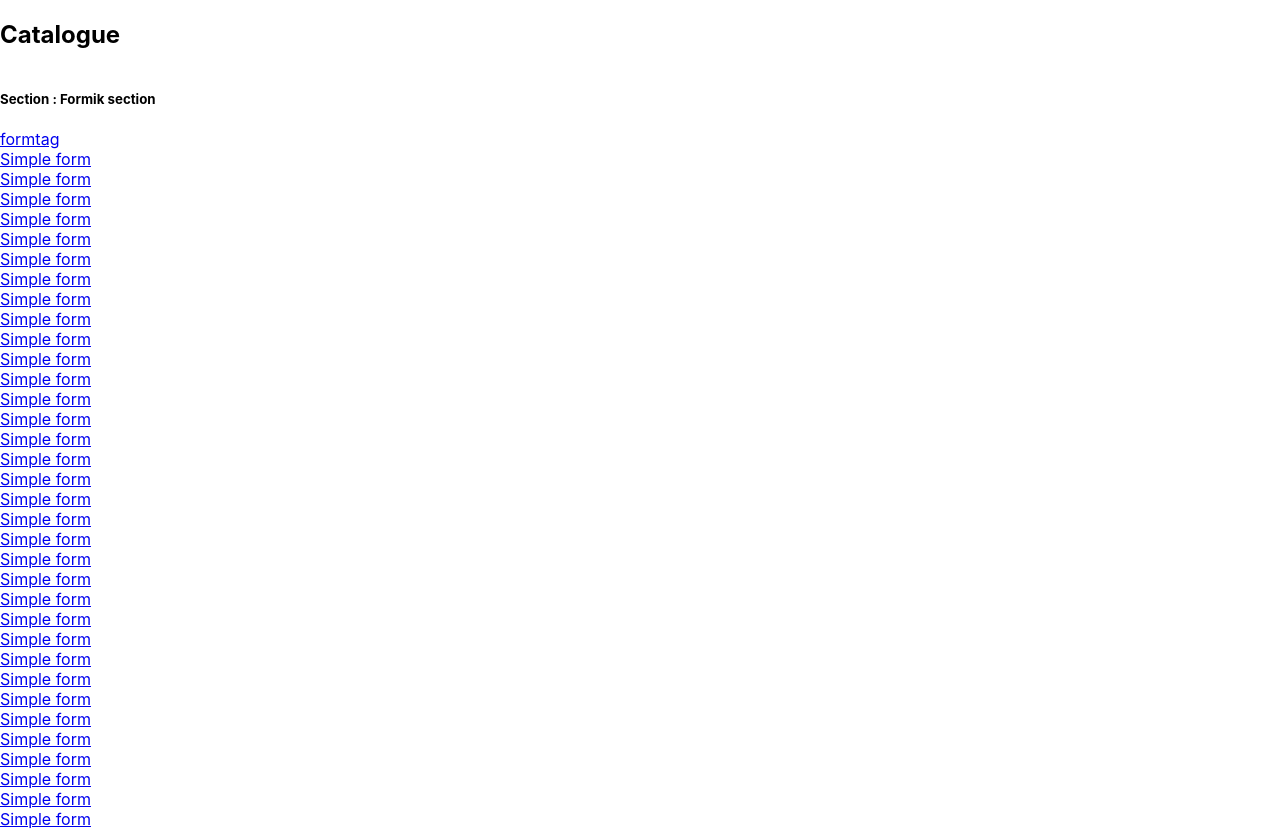
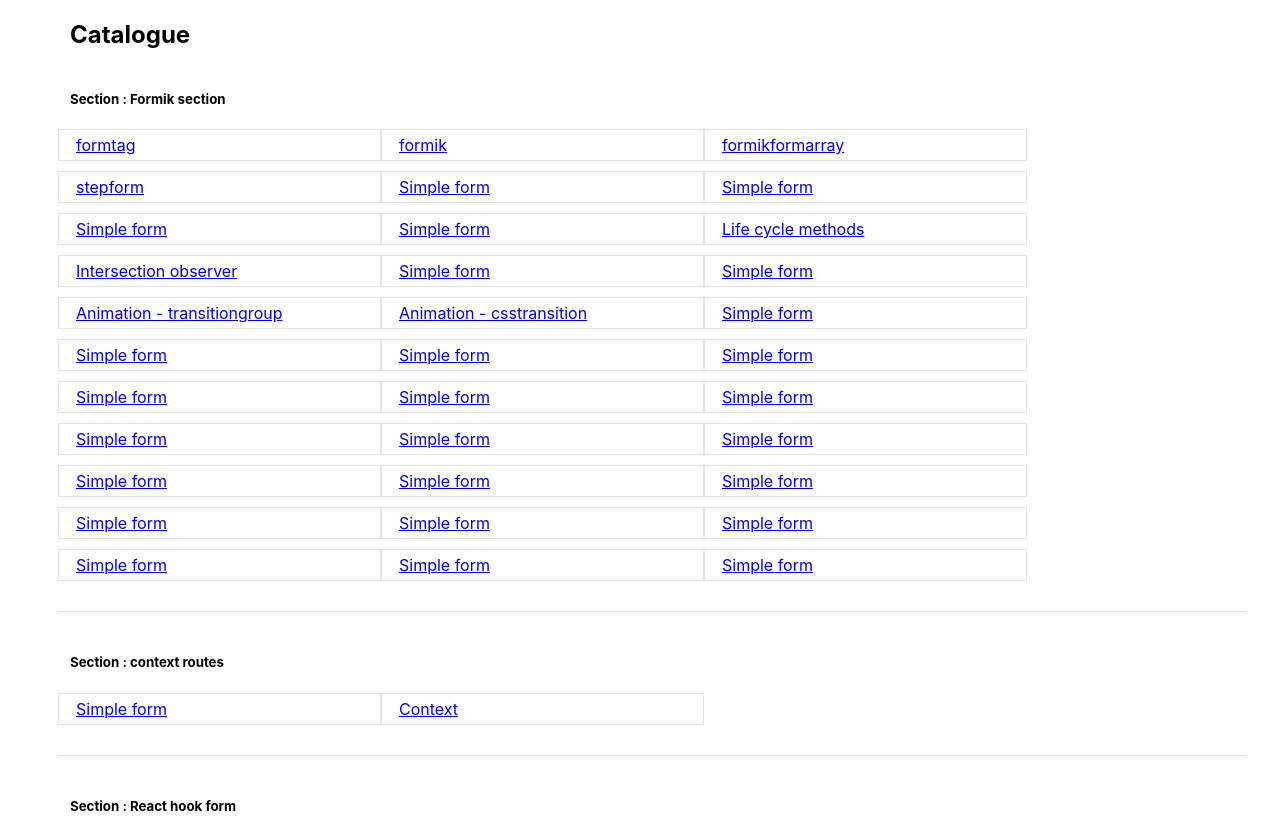
Before and after one commit to shamseerahammedm/react-everything, a React (Create React App) app: page / in a window 1280 px wide. Shown: the top 831 px of the page. Built offline with nearby package versions, Linux system fonts and the light colour scheme; what namor would draw is missing.

Commit message:
catelogue design change

```diff
--- a/src/App.js
+++ b/src/App.js
@@ -87,7 +87,7 @@ export const routePaths = [
         component: FormikTag
       },
       {
-        linkName: "Simple form",
+        linkName: "formik",
         path: "/formik",
         linkDescription: null,
         exact: true,
@@ -95,7 +95,7 @@ export const routePaths = [
         component: FormikForm
       },
       {
-        linkName: "Simple form",
+        linkName: "formikformarray",
         path: "/formikformarray",
         linkDescription: null,
         exact: true,
@@ -103,22 +103,13 @@ export const routePaths = [
         component: FormikFullFormFormArrayValidation
       },
       {
-        linkName: "Simple form",
+        linkName: "stepform",
         path: "/stepform",
         linkDescription: null,
         exact: true,
         exclude: false,
         component: StepForm
       },
-      {
-        linkName: "Simple form",
-        path: "/formik-backend-errors",
-        linkDescription: null,
-        exact: true,
-        exclude: false,
-        component: FormikBackEndErrors
-      },
-
       {
         linkName: "Simple form",
         path: "/formik-custom-normal",
@@ -152,7 +143,7 @@ export const routePaths = [
         component: Refs
       },
       {
-        linkName: "Simple form",
+        linkName: "Life cycle methods",
         path: "/lifecyclemethods",
         linkDescription: null,
         exact: true,
@@ -160,7 +151,7 @@ export const routePaths = [
         component: LifeCycleMethods
       },
       {
-        linkName: "Simple form",
+        linkName: "Intersection observer",
         path: "/intersectionobserver",
         linkDescription: null,
         exact: true,
@@ -184,7 +175,7 @@ export const routePaths = [
         component: RouteComponent
       },
       {
-        linkName: "Simple form",
+        linkName: "Animation - transitiongroup",
         path: "/transitiongroup",
         linkDescription: null,
         exact: true,
@@ -192,7 +183,7 @@ export const routePaths = [
         component: TransitionGroup
       },
       {
-        linkName: "Simple form",
+        linkName: "Animation - csstransition",
         path: "/csstransition",
         linkDescription: null,
         exact: true,
@@ -207,14 +198,7 @@ export const routePaths = [
         exclude: false,
         component: Redux
       },
-      {
-        linkName: "Simple form",
-        path: "/promise",
-        linkDescription: null,
-        exact: true,
-        exclude: false,
-        component: Promise
-      },
+
       {
         linkName: "Simple form",
         path: "/hooks",
@@ -375,7 +359,7 @@ export const routePaths = [
         component: CustomHook
       },
       {
-        linkName: "Simple form",
+        linkName: "Context",
         path: "/context",
         linkDescription: null,
         exact: true,
@@ -425,6 +409,14 @@ export const routePaths = [
     name: 'Formik',
     linksDetails: [
       {
+        linkName: "Formik back end errors",
+        path: "/formik-backend-errors",
+        linkDescription: 'Only solution that worked',
+        exact: true,
+        exclude: false,
+        component: FormikBackEndErrors
+      },
+      {
         linkName: "Formik back end error",
         path: "/formik-backend-errors-proper",
         linkDescription: null,
@@ -461,7 +453,20 @@ export const routePaths = [
         path: "*",
         exclude: true,
         component: <p> 404 Not found :: Dont change this object position </p>
-      }
+      },
+    ]
+  },
+  {
+    name: 'Javascript',
+    linksDetails: [
+      {
+        linkName: "Promise",
+        path: "/promise",
+        linkDescription: null,
+        exact: true,
+        exclude: false,
+        component: Promise
+      },
     ]
   },
 ]
@@ -476,7 +481,6 @@ function App() {
         {
           routePaths.map(item => {
             return item.linksDetails.map(linkItem => {
-              console.log('linkItem',linkItem);
               return (
                 <Route
                   exact={linkItem.exact}
--- a/src/Catalogue/Catalogue.jsx
+++ b/src/Catalogue/Catalogue.jsx
@@ -21,11 +21,11 @@ const Catalogue = () => {
                     {
                       item.linksDetails.map(linkItem => {
                         return !linkItem.exclude && (
-                          <div className="col-sm-3 cardWrapper" >
+                          <div className="col-sm-3 item" >
                             <div className="card mb-3" >
-                              <div className="card-body">
+                              <div className="itemWrapper">
                                 <NavLink
-                                  className="card-title"
+                                  className="card-title linkItem"
                                   to={linkItem.path}
                                   target="_blank"
                                   rel="noopener noreferrer"
@@ -41,7 +41,7 @@ const Catalogue = () => {
                     }
                   </div>
                 </div>
-                {(i !== routePaths.length - 1) && <hr/>}
+                {(i !== routePaths.length - 1) && <div className="divider"/>}
               </>
             );
 
--- a/src/Catalogue/Catalogue.scss
+++ b/src/Catalogue/Catalogue.scss
@@ -1,19 +1,35 @@
-// @import "bootstrap/scss/functions";
+@import "bootstrap/scss/functions";
 
-// @import "bootstrap/scss/variables";
-// @import "bootstrap/scss/mixins";
+@import "bootstrap/scss/variables";
+@import "bootstrap/scss/mixins";
 
 // @import "bootstrap/scss/root";
 // @import "bootstrap/scss/reboot";
 // @import "bootstrap/scss/type";
 // @import "bootstrap/scss/images";
-// @import "bootstrap/scss/containers";
-// @import "bootstrap/scss/grid";
+@import "bootstrap/scss/containers";
+@import "bootstrap/scss/grid";
 
+
+// full bootstrap scss if using this remove all other imports
 // @import "bootstrap/scss/bootstrap";
 
 .catalogue{
-  .cardWrapper{
+  .linkItem{
     cursor: pointer;
   }
+  .item{
+    margin-bottom: 10px;
+    border: 1px solid rgb(226, 226, 226);
+    .itemWrapper{
+      padding: 5px;
+    }
+  }
+  .divider{
+    margin-top: 20px;
+    margin-bottom: 20px;
+    background: rgb(226, 226, 226);
+    width: 100%;
+    height:1px;
+  }
 }
```
